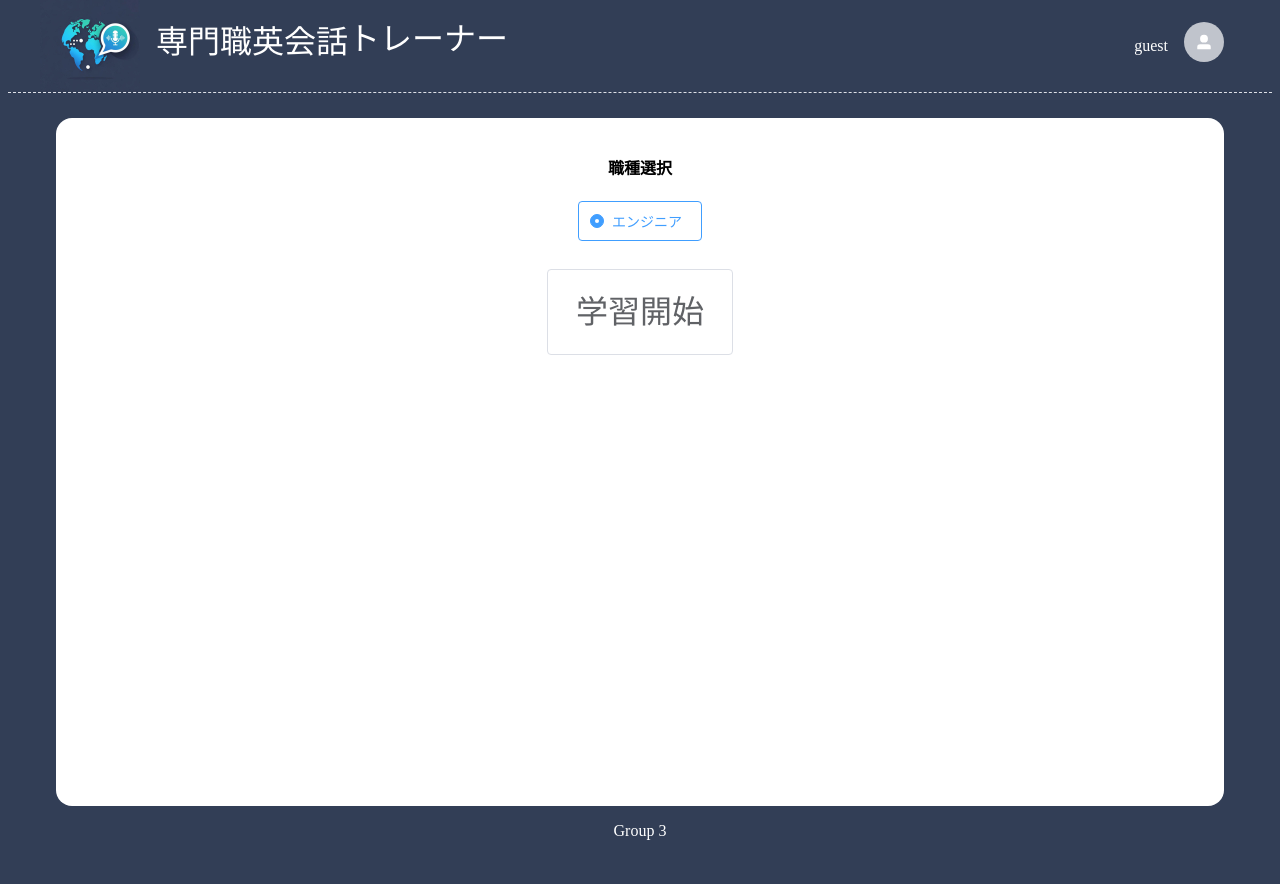
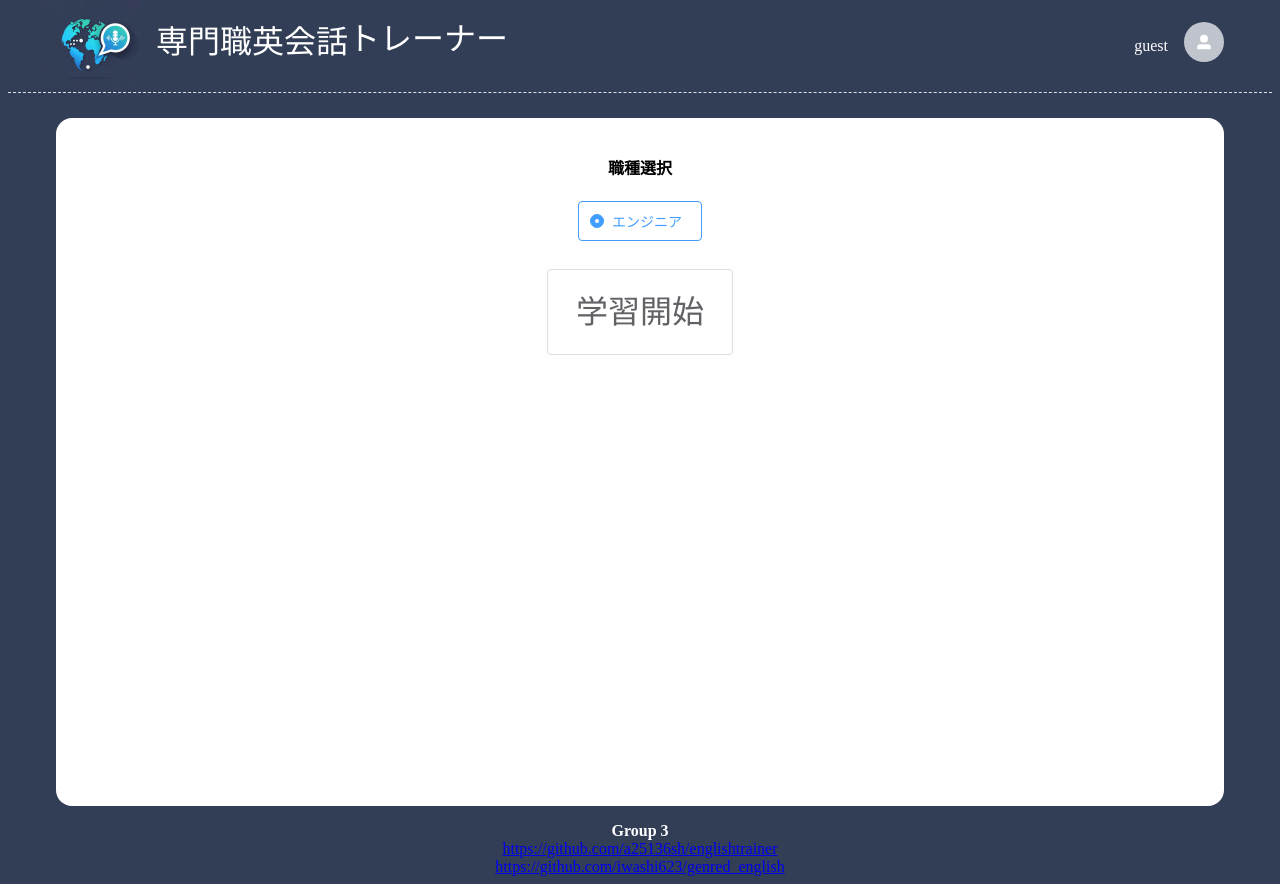
Before and after one commit to a25136sh/englishtrainer, a Vue app: page / in a window 1280 px wide. Before the commit the page ends 848 px from the top, so only its background shows below. Built offline with nearby package versions, Linux system fonts and the light colour scheme; a web font is replaced by a local one.

Commit message:
add footer links

```diff
--- a/src/App.vue
+++ b/src/App.vue
@@ -27,7 +27,19 @@ const backHome = () => {
   <main>
     <RouterView />
   </main>
-  <footer>Group 3</footer>
+  <footer>
+    <div><b>Group 3</b></div>
+    <div>
+      <a href="https://github.com/a25136sh/englishtrainer"
+        >https://github.com/a25136sh/englishtrainer</a
+      >
+    </div>
+    <div>
+      <a href="https://github.com/iwashi623/genred_english"
+        >https://github.com/iwashi623/genred_english</a
+      >
+    </div>
+  </footer>
 </template>
 
 <style scoped>
```
